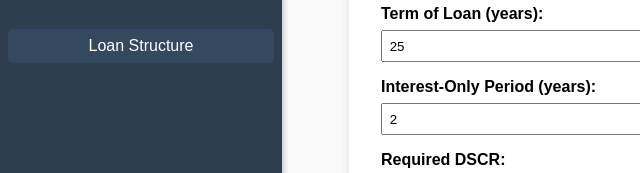
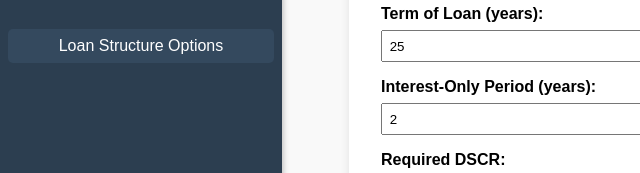
Before and after one commit to gbenneth/qhotelsarlingtoncalculator, a plain HTML site: page calculator.html in a window 1280 px wide. Shown: the part 503-676 px from the top of the page, 0-640 px from the left. Drawn offline with Linux system fonts and the light colour scheme.

Commit message:
Add files via upload

```diff
--- a/calculator.html
+++ b/calculator.html
@@ -119,7 +119,7 @@
     <a href="10 Year Pro Forma.pdf">10 Year Pro Forma</a>
     <a href="Cash Flow Analysis.pdf">Cash Flow Analysis</a>
     <a href="Q Hotels - DRAFT Report SpringHill-TownePlace - Grand Prairie Arlington - July 2024.pdf">Feasability Study (DRAFT)</a>
-    <a href="calculator.html">Loan Structure</a>
+    <a href="calculator.html">Loan Structure Options</a>
   </div>
   <div class="content">
     <h1>South Arlington<br>Springhill Suites & TownePlace Suites</h1>
```
